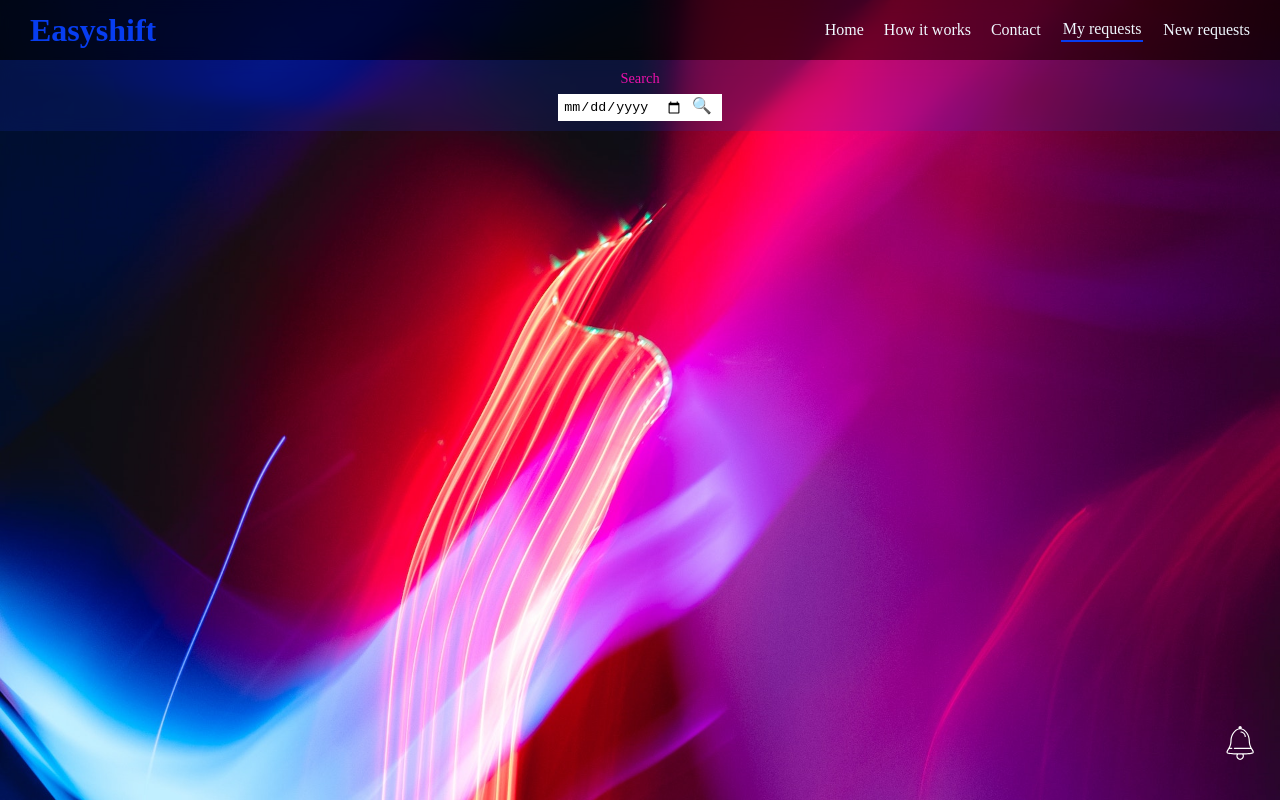
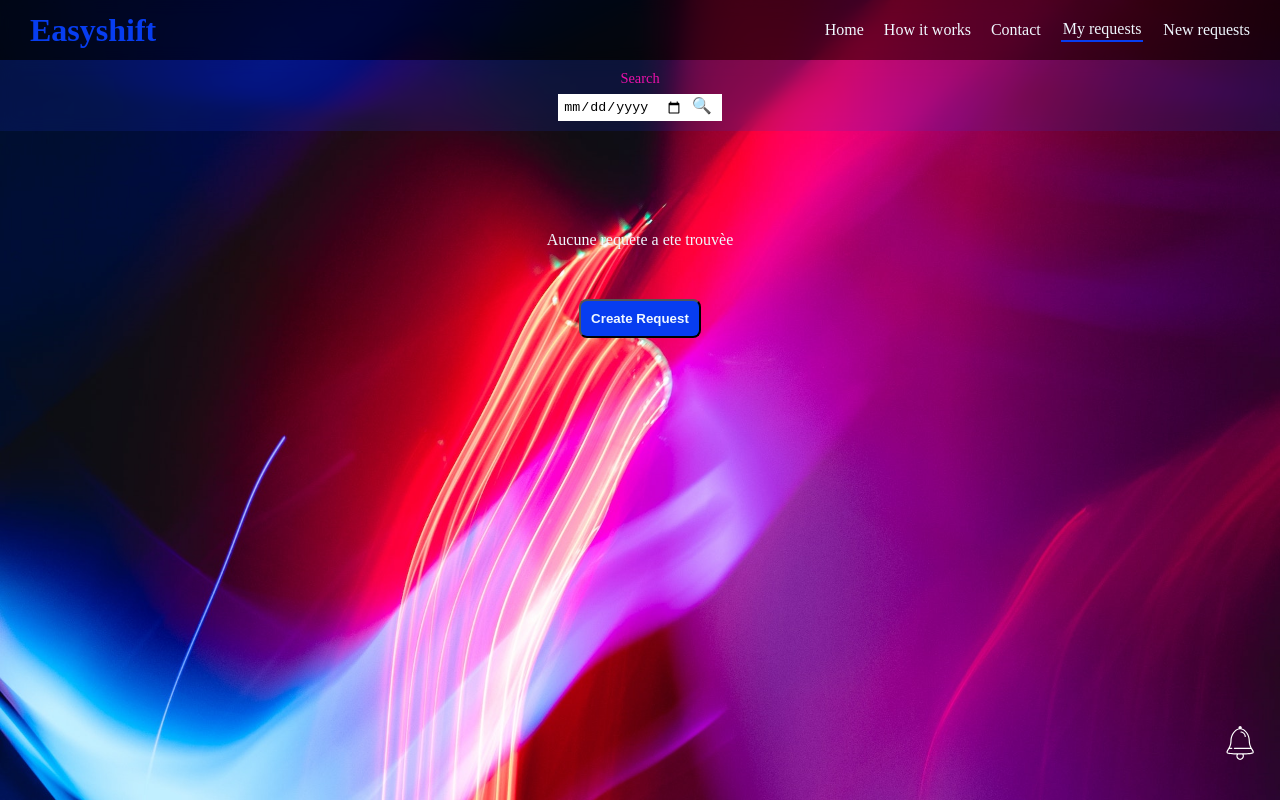
Before and after one commit to MarcoFormante/Easyshift, a plain HTML site: page home.html in a window 1280 px wide. Both pictures are taken after a click on the link "My requests". Drawn offline with nearby package versions, Linux system fonts and the light colour scheme; no server answers.

Commit message:
add info-NoCards section

```diff
--- a/Js/main.js
+++ b/Js/main.js
@@ -42,8 +42,6 @@ async function getUserData() {
     if (!request.ok) {
         throw Error(request.statusText)
         }
-
-
 
         const dataUsers = await (await request.text()).split("|").slice(0,-1);
         console.log(dataUsers);
@@ -259,6 +257,7 @@ async function setLike(idComment, idCard) {
                 console.log(response);
                 alert(`ton choix est envoyè au Server`)
             },
+
             error: function(xhr, status, error){
                 alert("un erreur est survenu, rentez plus tard" + " error: " + error(error));
             }
--- a/Js/menu.js
+++ b/Js/menu.js
@@ -47,6 +47,7 @@ function toggleMenu() {
 
 
 function myRequest(e) {
+
     const allUsersCards = document.querySelectorAll(".request-item");
     const navItems = document.querySelectorAll(".header-nav-item");
 
@@ -63,17 +64,27 @@ function myRequest(e) {
 
 
     e.target.parentNode.classList.add("header-nav-item--active");
-    console.log();
+    let personalCardLength = 0;
+
     const personalCards = allUsersCards.forEach(card => {
 
         const isPersonalCard = card.getAttribute("data-user").toLowerCase() === "marco";
         if (card.getAttribute("data-user").toLowerCase()!=="marco") {
             card.style.display = "none";
 
+        } else {
+            personalCardLength++;
+
         }
+    });
+    checkPersonalCardLength(personalCardLength);
+}
 
-    });
 
+function  checkPersonalCardLength(personalCardsLenght) {
+    if (personalCardsLenght < 1) {
+        document.querySelector("#info-text-section-noCards").style.display="block"
+    }
 }
 
 
--- a/home.html
+++ b/home.html
@@ -215,6 +215,14 @@
                     </div>
                 </section>
 
+                <section class="info-text-section-noCards" id="info-text-section-noCards">
+                    <p class="info-text-noCards">Aucune requete a ete trouvèe
+                        <br>
+                    </p>
+                    <button class="info-Btn-noCards-NewRequestlink">
+                        <a href="newRequest.html">Create Request</a>
+                    </button>
+                </section>
 
                 <!------------------------
                     REQUEST SECTION
--- a/main.scss
+++ b/main.scss
@@ -8,6 +8,7 @@
 'sass/responsive',
 'sass/searchBar-section',
 'sass/notifications',
+'sass/infoNoCards',
 'sass/main_request',
 'sass/user_card',
 'sass/newRequestPage',
--- /dev/null
+++ b/sass/_infoNoCards.scss
@@ -0,0 +1,22 @@
+#info-text-section-noCards{
+    text-align: center;
+    margin-top: 100px;
+    display: none;
+
+}
+
+.info-text-noCards{
+    margin-bottom: 50px;
+    color: aliceblue;
+}
+
+.info-Btn-noCards-NewRequestlink{
+    background-color:$brand_color;
+    padding: 10px;
+    border-radius: 8px;
+    appearance: none;
+
+        a{
+            font-weight: bold;
+        }
+}
```
Also changed, not shown: main.css, 1 other file.
